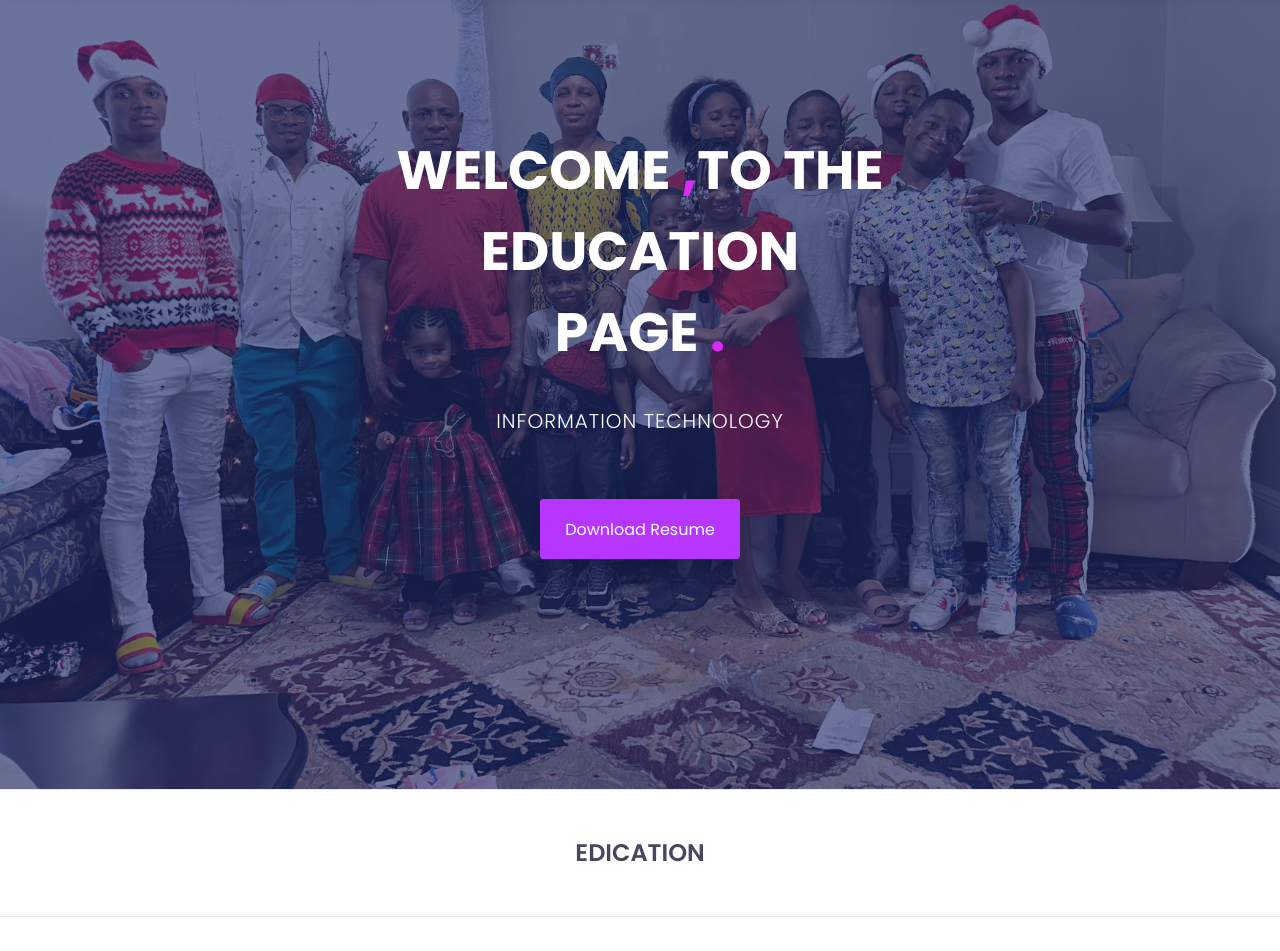
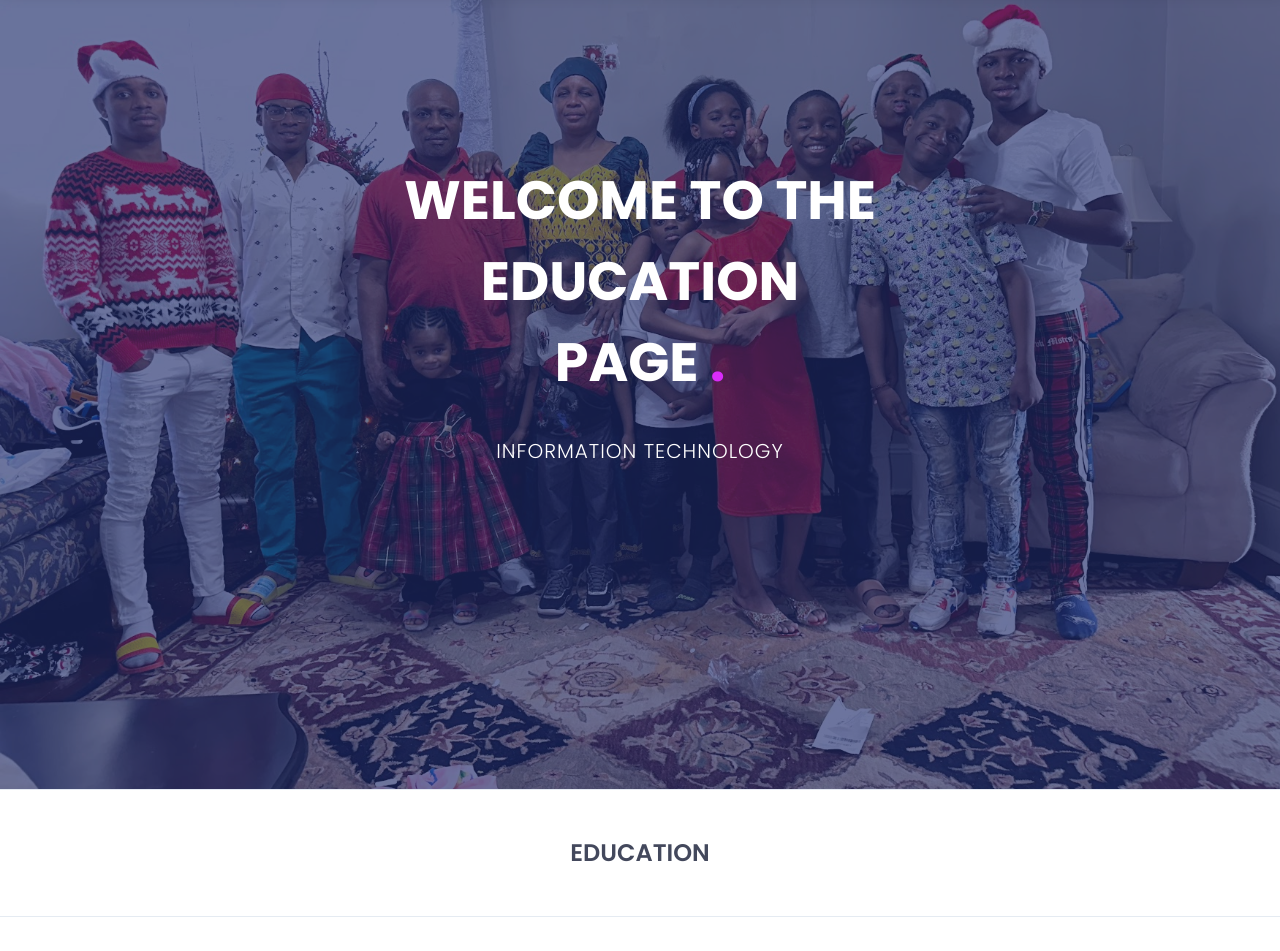
Before and after one commit to rbyamungu/MyWebsite2.0, a plain HTML site: page browny-v1.0/edication.html in a window 1280 px wide. Shown: the part 101-1052 px from the top of the page. Drawn offline with nearby package versions, Linux system fonts and the light colour scheme.

Commit message:
Update edication.html
I Correct miss spelled on Education below the Download Resume button and correct miss spelled on under McCaskey High School last sentence announcement was misspelled

```diff
--- a/browny-v1.0/edication.html
+++ b/browny-v1.0/edication.html
@@ -102,9 +102,9 @@
 				<div class="row">
 					<div class="col-md-12 text-center">
 						<div class="header-text">
-							<h2>Welcome <span>,</span>to the <br> education <br> page <span>.</span>   </h2>
+							<h2>Welcome <span></span>to the <br> education <br> page <span>.</span>   </h2>
 							<p>Information Technology</p>
-							<a href="assets/download/Rene Ruhigita's Resume.pdf" download>download resume</a>
+							<a <!-- style="display: none;" --> href="assets/download/Rene Ruhigita's Resume.pdf" download>download resume</a>
 						</div><!--/.header-text-->
 					</div><!--/.col-->
 				</div><!-- /.row-->
@@ -116,7 +116,7 @@
 		<!--experience start -->
 		<section id="experience" class="experience">
 			<div class="section-heading text-center">
-				<h2>edication</h2>
+				<h2>education</h2>
 			</div>
 			<div class="container">
 				<div class="experience-content">
@@ -180,7 +180,7 @@
 														<p class="description">
 															I took an IB Computer Science, Computer Science, Cyber Security,
 											                Robotics(Learn to program robot using java and how to build it form scratch)
-                                                             and Pre-Media (Prepares script and video for the morning annousment.)
+                                                             and Pre-Media (Prepares script and video for the morning announcement.)
 														</p>
 													</div><!--/.timeline-content-->
 												</div><!--/.timeline-->
```
